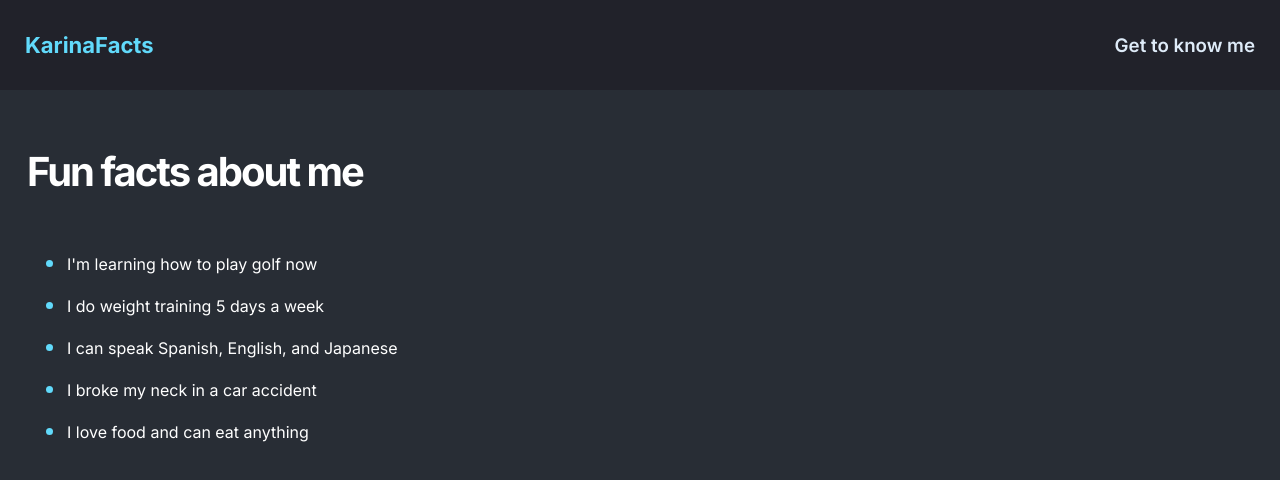
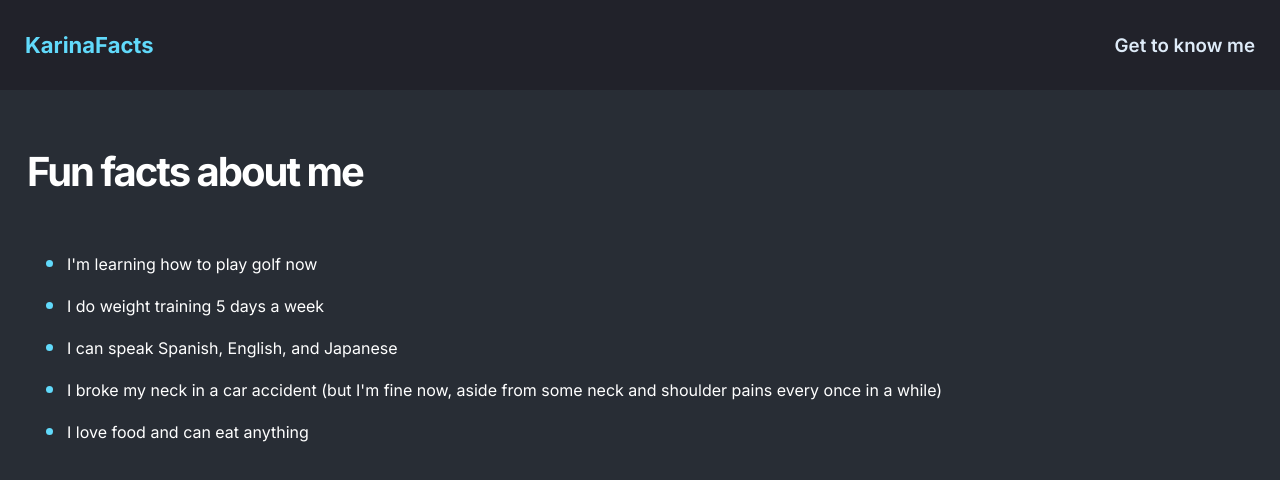
Before and after one commit to karina-42/AboutMeReactProject, a React (Vite) app: page / in a window 1280 px wide. Shown: the top 480 px of the page. Built offline with nearby package versions, Linux system fonts and the light colour scheme.

Commit message:
Add info

```diff
--- a/components/Main.jsx
+++ b/components/Main.jsx
@@ -8,7 +8,7 @@ export default function Main() {
             <li className="main-list-item">I'm learning how to play golf now</li>
             <li className="main-list-item">I do weight training 5 days a week</li>
             <li className="main-list-item">I can speak Spanish, English, and Japanese</li>
-            <li className="main-list-item">I broke my neck in a car accident</li>
+            <li className="main-list-item">I broke my neck in a car accident (but I'm fine now, aside from some neck and shoulder pains every once in a while)</li>
             <li className="main-list-item">I love food and can eat anything</li>
         </ul>
       </main>
```
